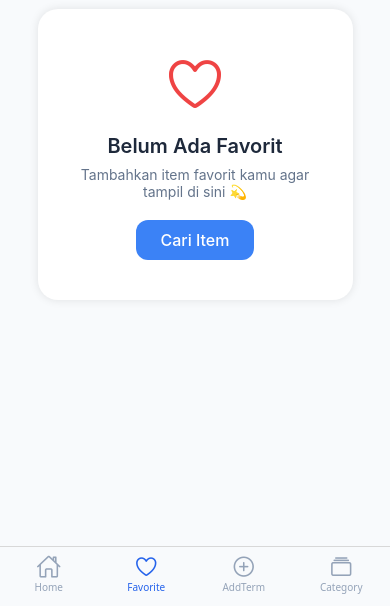
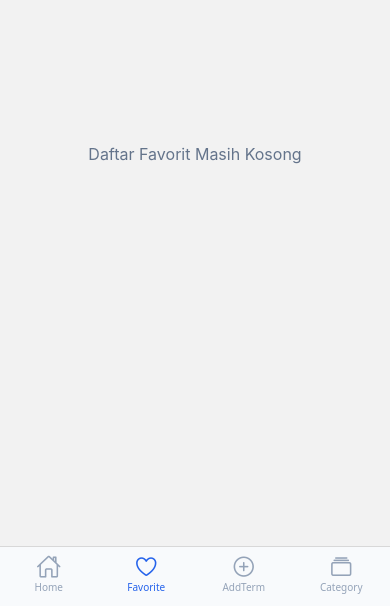
Before and after one commit to muhamadalghifari/Kelompok-2, a React Native app in the folder Kamus-Istilah-Kampus/: screen /Favorite in a window 390 px wide. Shown: the part 238-844 px from the top of the page. Built offline with nearby package versions, Linux system fonts and the light colour scheme.

Commit message:
Update FavoriteScreen.js

```diff
--- a/Kamus-Istilah-Kampus/screens/FavoriteScreen.js
+++ b/Kamus-Istilah-Kampus/screens/FavoriteScreen.js
@@ -1,70 +1,12 @@
-import React from "react";
-import { View, Text, StyleSheet, TouchableOpacity } from "react-native";
-import { Ionicons } from "@expo/vector-icons";
-
-export default function FavoriteScreen({ navigation }) {
+import React from "react"; import { View, Text, StyleSheet } from "react-native";
+export default function FavoriteScreen() {
   return (
-    <View style={styles.container}>
-      <View style={styles.card}>
-        <Ionicons name="heart-outline" size={64} color="#EF4444" />
-        <Text style={styles.title}>Belum Ada Favorit</Text>
-        <Text style={styles.subtitle}>
-          Tambahkan item favorit kamu agar tampil di sini 💫
-        </Text>
-
-        <TouchableOpacity
-          style={styles.button}
-          onPress={() => navigation.navigate("Home")}
-        >
-          <Text style={styles.buttonText}>Cari Item</Text>
-        </TouchableOpacity>
-      </View>
+  <View style={styles.container}>
+    <Text style={styles.text}>Daftar Favorit Masih Kosong</Text>
     </View>
   );
 }
-
 const styles = StyleSheet.create({
-  container: {
-    flex: 1,
-    backgroundColor: "#F8FAFC",
-    justifyContent: "center",
-    alignItems: "center",
-    padding: 20,
-  },
-  card: {
-    backgroundColor: "white",
-    borderRadius: 20,
-    paddingVertical: 40,
-    paddingHorizontal: 25,
-    alignItems: "center",
-    shadowColor: "#000",
-    shadowOpacity: 0.1,
-    shadowRadius: 10,
-    elevation: 5,
-    width: "90%",
-  },
-  title: {
-    fontSize: 20,
-    fontWeight: "600",
-    color: "#1E293B",
-    marginTop: 15,
-  },
-  subtitle: {
-    fontSize: 14,
-    color: "#64748B",
-    textAlign: "center",
-    marginTop: 8,
-    marginBottom: 20,
-  },
-  button: {
-    backgroundColor: "#3B82F6",
-    paddingVertical: 10,
-    paddingHorizontal: 25,
-    borderRadius: 12,
-  },
-  buttonText: {
-    color: "white",
-    fontSize: 16,
-    fontWeight: "500",
-  },
+  container: { flex: 1, justifyContent: "center", alignItems: "center" },
+  text: { fontSize: 16, color: "#64748B" },
 });
```
